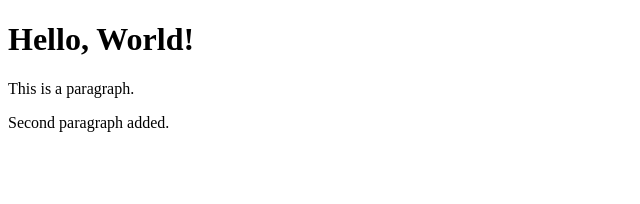
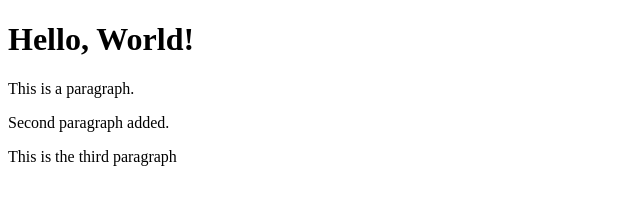
Before and after one commit to BasitRaza228/git-test, a website: page index.html in a window 1280 px wide. Shown: the whole page, without its empty margins (0-640 px from the left). Drawn offline with Linux system fonts and the light colour scheme.

Commit message:
Fourth commit

```diff
--- a/index.html
+++ b/index.html
@@ -9,5 +9,6 @@
     <h1>Hello, World!</h1>
     <p>This is a paragraph.</p>
     <p>Second paragraph added.</p>
+    <p>This is the third paragraph</p>
   </body>
 </html>
```
Also changed, not shown: package.json (added, +24 -0 lines), 2 other files.
